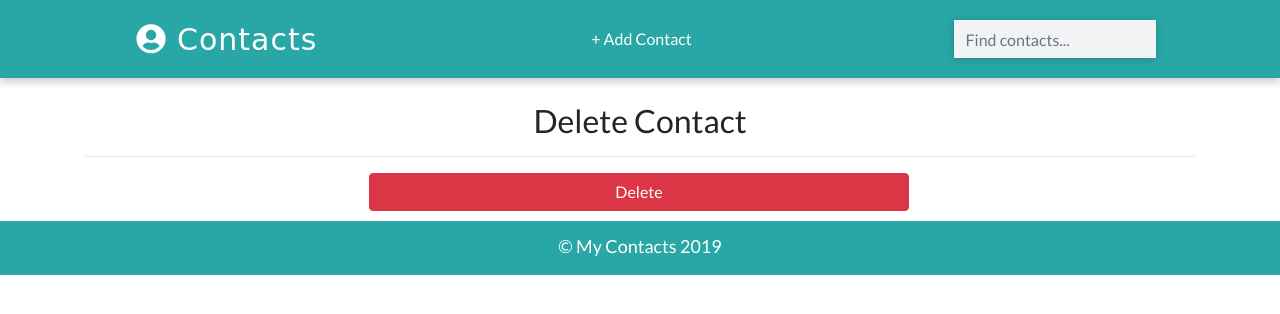
After one commit to cseshahriar/django-contact-management-system, a Django app: page /delete/13 in a window 1280 px wide. The commit adds this page. Shown: the top 314 px of the page. Run offline with Django 3.2, Linux system fonts and the light colour scheme; data comes from the database, SQL or seed files in the repository; both versions use the stored data as it was after the commit; some libraries are stand-ins or nearby versions.

Commit message:
contact delete

```diff
--- a/app/urls.py
+++ b/app/urls.py
@@ -1,6 +1,6 @@
 from django.urls import path
 from . import views
-from . views import ContactList, ContactDetailView, ContactCreateView, ContactUpdateView
+from . views import ContactList, ContactDetailView, ContactCreateView, ContactUpdateView, ContactDeleteView
 
 urlpatterns = [
     path('', ContactList.as_view(), name='home'),
@@ -8,4 +8,5 @@ urlpatterns = [
     path('search/', views.search, name='search'),
     path('create', ContactCreateView.as_view(), name='create'),
     path('update/<int:pk>', ContactUpdateView.as_view(), name='update'),
+    path('delete/<int:pk>', ContactDeleteView.as_view(), name='delete'),
 ]
--- a/app/views.py
+++ b/app/views.py
@@ -2,7 +2,7 @@ from django.shortcuts import render, get_object_or_404, redirect
 from django.views.generic import ListView, DetailView
 from app.models import Contact
 from django.db.models import Q
-from django.views.generic.edit import CreateView, UpdateView
+from django.views.generic.edit import CreateView, UpdateView, DeleteView
 
 # class base view
 class ContactList(ListView):
@@ -47,3 +47,8 @@ class ContactUpdateView(UpdateView):
     def form_valid(self, form):
         instance = form.save()
         return redirect('single', instance.pk)
+
+class ContactDeleteView(DeleteView):
+    model = Contact
+    template_name = 'delete.html'
+    success_url = '/'
--- /dev/null
+++ b/templates/delete.html
@@ -0,0 +1,26 @@
+{% extends 'base.html' %}
+
+{% load crispy_forms_tags %}
+
+{% block title %}
+    Delete Contact
+{% endblock title %}
+
+
+{% block content %}
+    <div class="container">
+        <h2 class="heading font-weight-light text-center">Delete Contact</h2>
+        <hr>
+    </div>
+    <div class="container mb-5">
+        <div class="row">
+            <div class="col-6 offset-3">
+                <form action="" method="POST" enctype="multipart/form-data">
+                    {% csrf_token %}
+                    {{ form|crispy }}
+                    <button type="submit" class="w-100 text-white text-center btn btn-danger">Delete</button>
+                </form>
+            </div>
+        </div>
+    </div>
+{% endblock content %}
--- a/templates/detail.html
+++ b/templates/detail.html
@@ -26,7 +26,7 @@
       {% endif %}
       <p class="text-center">
         <a href="{% url 'update' contact.id %}" class="btn btn-info">Edit</a>&nbsp; &nbsp; &nbsp;
-        <a href="" class="btn btn-danger">Delete</a>
+        <a href="{% url 'delete' contact.id %}" class="btn btn-danger">Delete</a>
       </p>
     </div>
     <!-- Main Section ends-->
```
Also changed, not shown: db.sqlite3.
